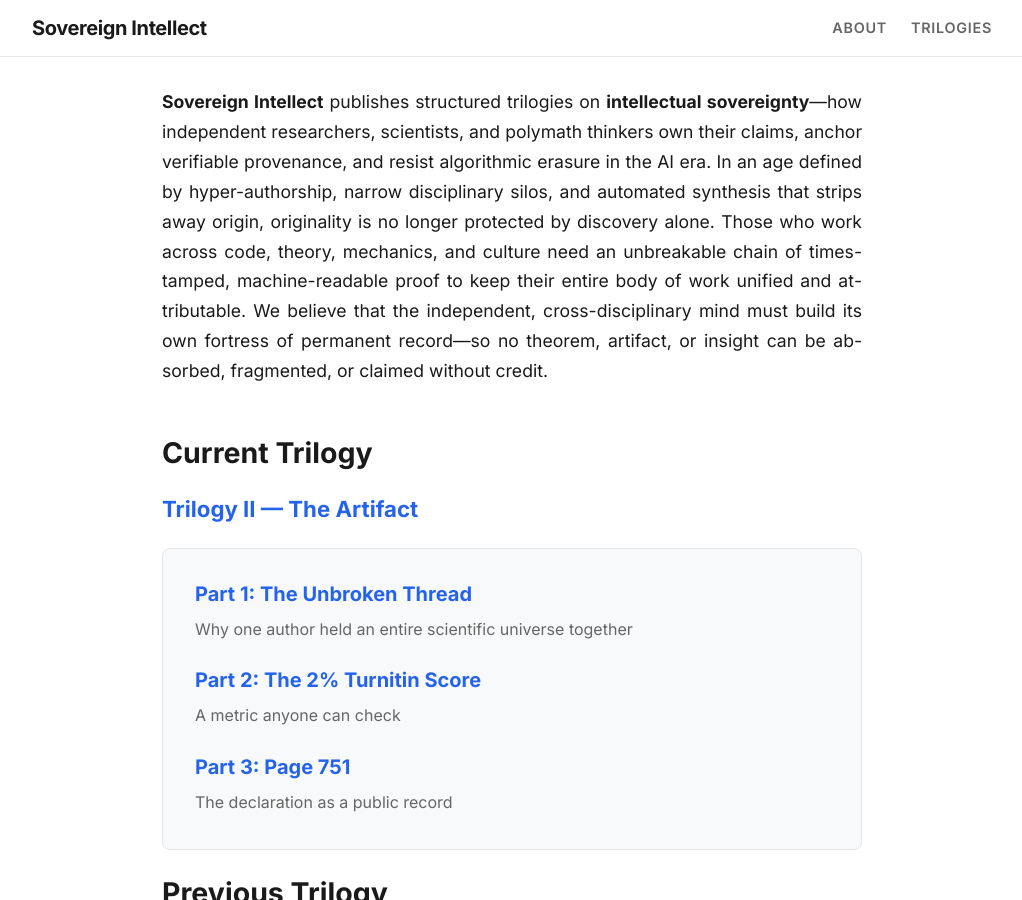
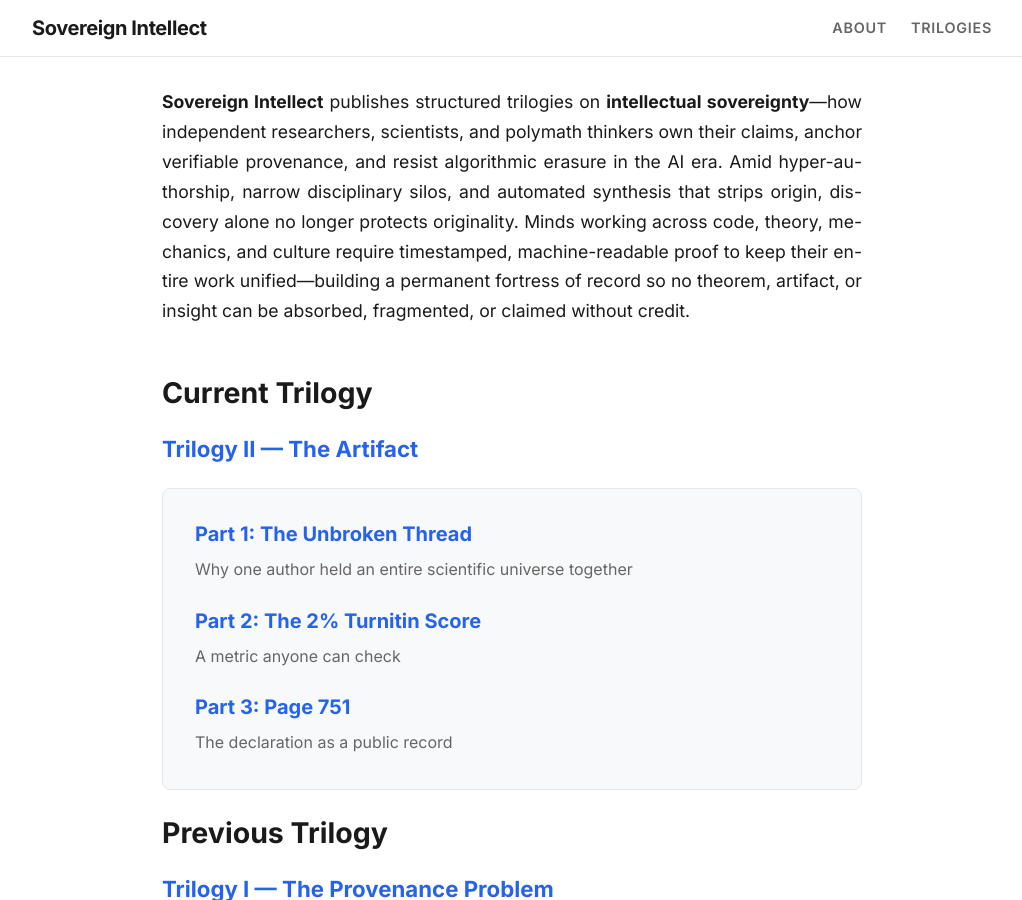
Before and after one commit to pravinkumar-ghodake/sovereign-intellect-blog, a Jekyll site: the page built from index.md, in a window 1280 px wide and 900 px high. Shown: the whole window, without its empty margins (128-1150 px from the left). Built offline with Jekyll 4.4.1, drawn with Linux system fonts in a browser that asks for light colours.

Commit message:
Update index.md

```diff
--- a/index.md
+++ b/index.md
@@ -3,7 +3,7 @@ layout: default
 ---
 
 <div align="justify" style="font-family: var(--font-ui); font-size: 1.1rem; line-height: 1.7; margin-bottom: 3rem;">
-<strong>Sovereign Intellect</strong> publishes structured trilogies on <strong>intellectual sovereignty</strong>—how independent researchers, scientists, and polymath thinkers own their claims, anchor verifiable provenance, and resist algorithmic erasure in the AI era. In an age defined by hyper-authorship, narrow disciplinary silos, and automated synthesis that strips away origin, originality is no longer protected by discovery alone. Those who work across code, theory, mechanics, and culture need an unbreakable chain of timestamped, machine-readable proof to keep their entire body of work unified and attributable. We believe that the independent, cross-disciplinary mind must build its own fortress of permanent record—so no theorem, artifact, or insight can be absorbed, fragmented, or claimed without credit.
+<strong>Sovereign Intellect</strong> publishes structured trilogies on <strong>intellectual sovereignty</strong>—how independent researchers, scientists, and polymath thinkers own their claims, anchor verifiable provenance, and resist algorithmic erasure in the AI era. Amid hyper-authorship, narrow disciplinary silos, and automated synthesis that strips origin, discovery alone no longer protects originality. Minds working across code, theory, mechanics, and culture require timestamped, machine-readable proof to keep their entire work unified—building a permanent fortress of record so no theorem, artifact, or insight can be absorbed, fragmented, or claimed without credit.
 </div>
 
 
```
